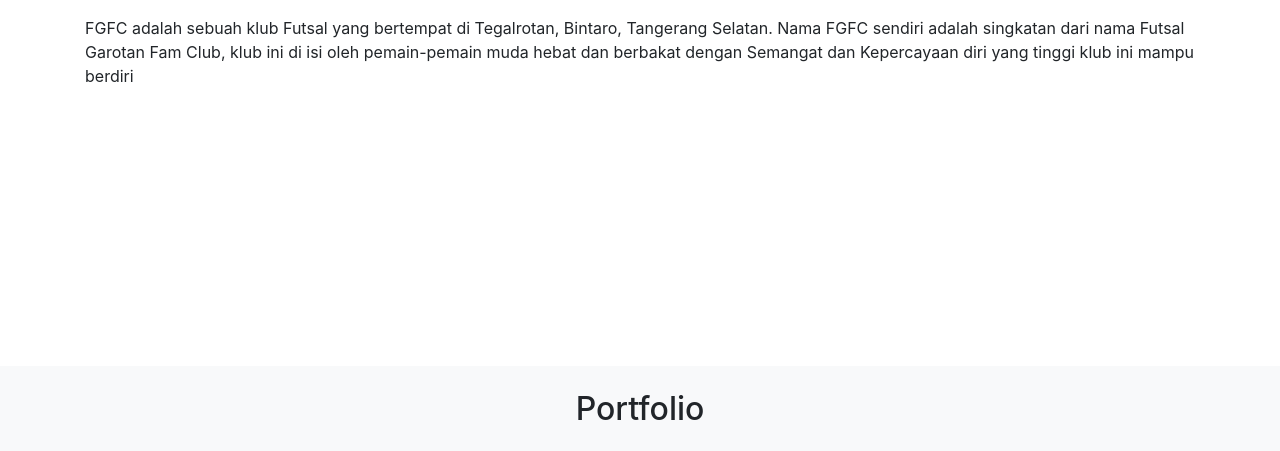
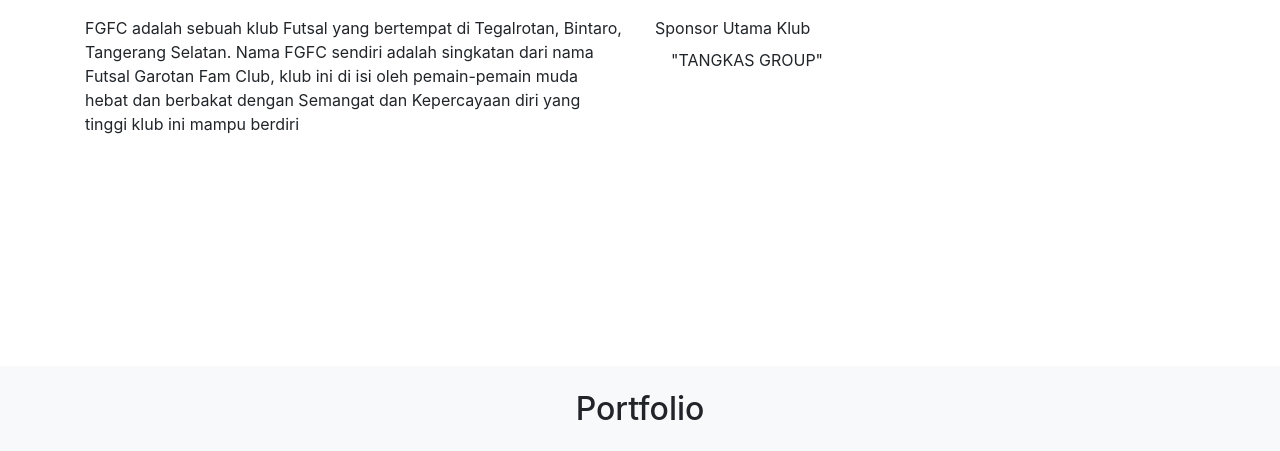
Before and after one commit to obiganteng/fgfc-futsal, a website: page index.html in a window 1280 px wide. Shown: the part 649-1100 px from the top of the page. Drawn offline with nearby package versions, Linux system fonts and the light colour scheme.

Commit message:
menambahkan about

```diff
--- a/index.html
+++ b/index.html
@@ -42,7 +42,7 @@
       <div class="container">
         <div class="text-center">
           <img src="img/profile1.png" class="rounded-circle img-thumbnail">
-          <h2 class="display-4">FG FC</h2>
+          <h3 class="display-4">FG FC</h3>
           <h3 class="lead">Futsal Club</h3>
         </div>
       </div>
@@ -58,9 +58,11 @@
           </div>
         </div>
         <div class="row justify-content-center">
-          <div class="col-md-12">
+          <div class="col-md-6">
             <p>FGFC adalah sebuah klub Futsal yang bertempat di Tegalrotan, Bintaro, Tangerang Selatan. Nama FGFC sendiri adalah singkatan dari nama Futsal Garotan Fam Club, klub ini di isi oleh pemain-pemain muda hebat dan berbakat dengan Semangat dan Kepercayaan diri yang tinggi klub ini mampu berdiri</p>
           </div>
+          <div class="col-md-6">
+            <p>Sponsor Utama Klub <span class="nav-link">"TANGKAS GROUP"</span></p>
           </div>
         </div>
       </div>
```
